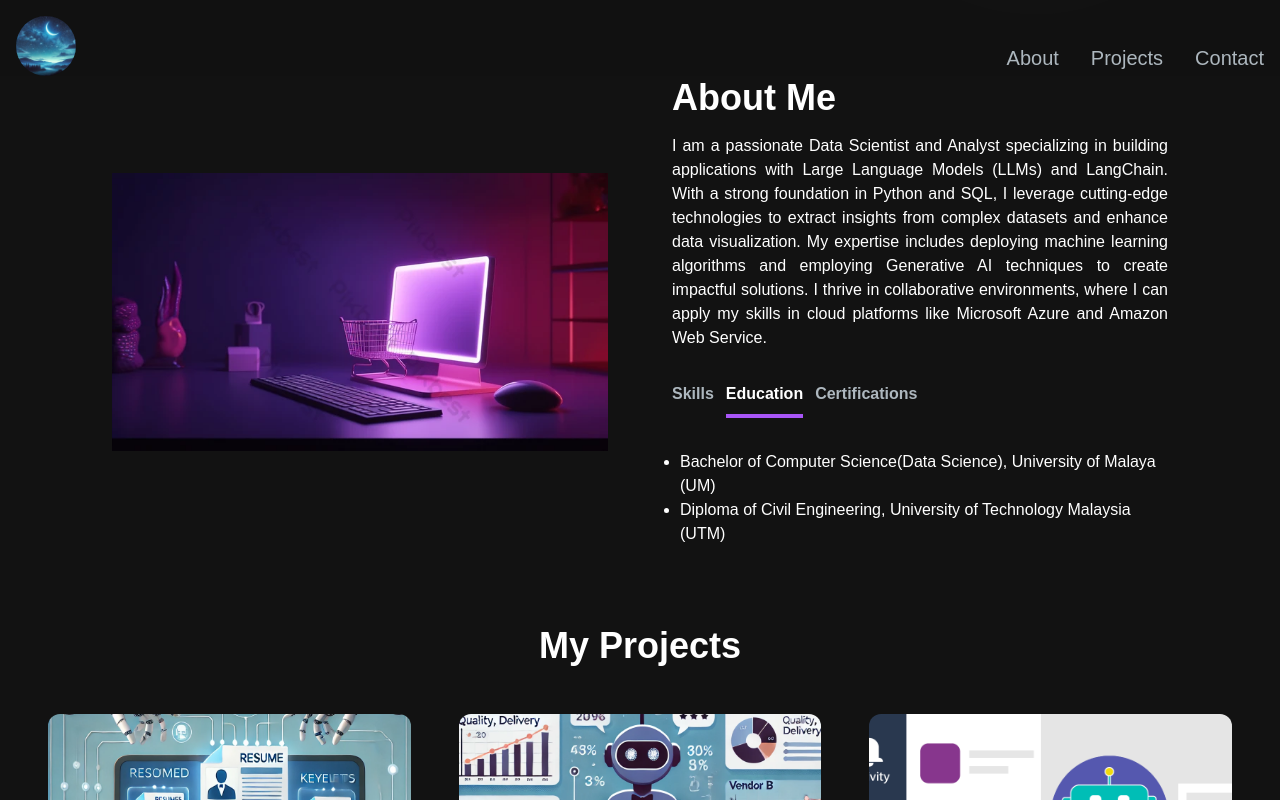
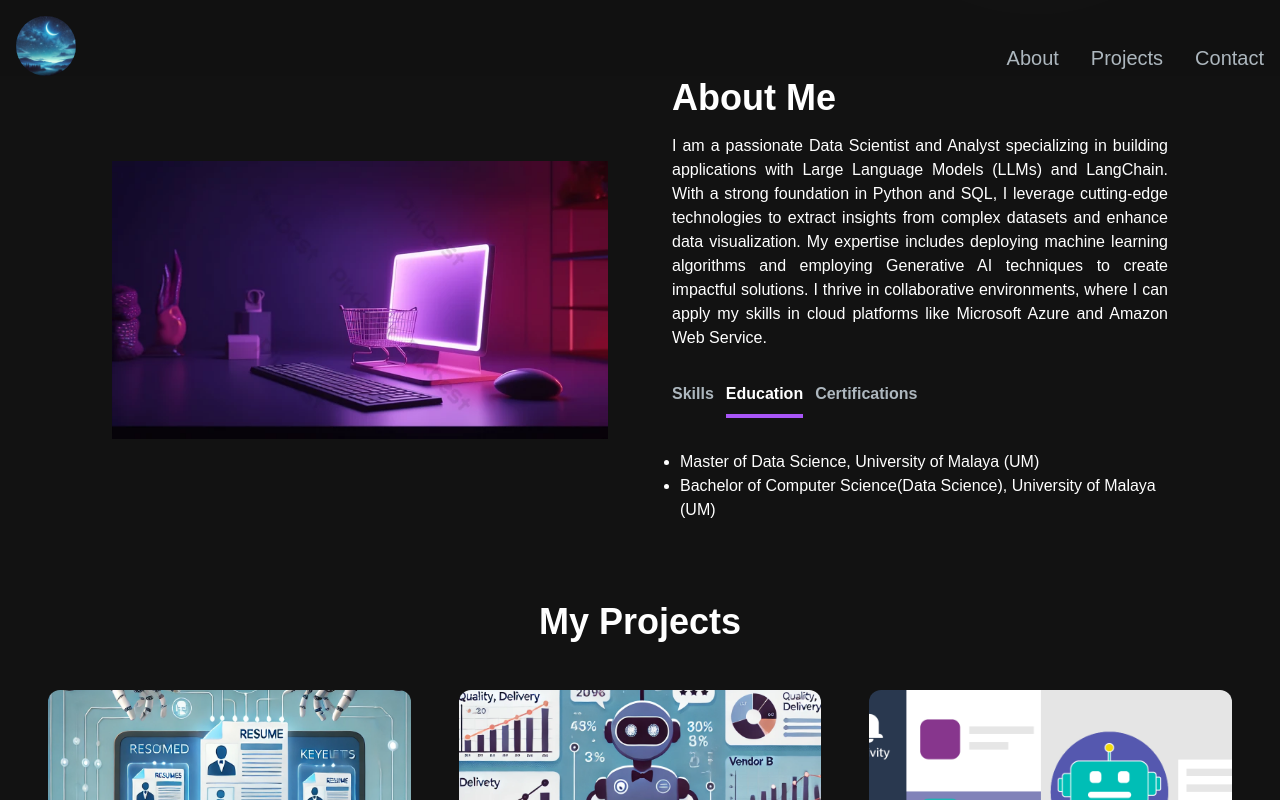
Before and after one commit to LimHonTing/personalwebsite, a Next.js app: page / in a window 1280 px wide. Both pictures are taken after a click on the button "Education". Shown: the part 498-1298 px from the top of the page. Built offline with nearby package versions, Linux system fonts and the light colour scheme.

Commit message:
Update resume and about section(education details)

```diff
--- a/components/AboutSection.tsx
+++ b/components/AboutSection.tsx
@@ -40,10 +40,10 @@ const TAB_DATA = [
     content: (
       <ul className="list-disc pl-2">
         <li>
-          Bachelor of Computer Science(Data Science), University of Malaya (UM)
+          Master of Data Science, University of Malaya (UM)
         </li>
         <li>
-          Diploma of Civil Engineering, University of Technology Malaysia (UTM)
+          Bachelor of Computer Science(Data Science), University of Malaya (UM)
         </li>
       </ul>
     ),
```
Also changed, not shown: 1 other file (tests, documents, lock files or other folders).
